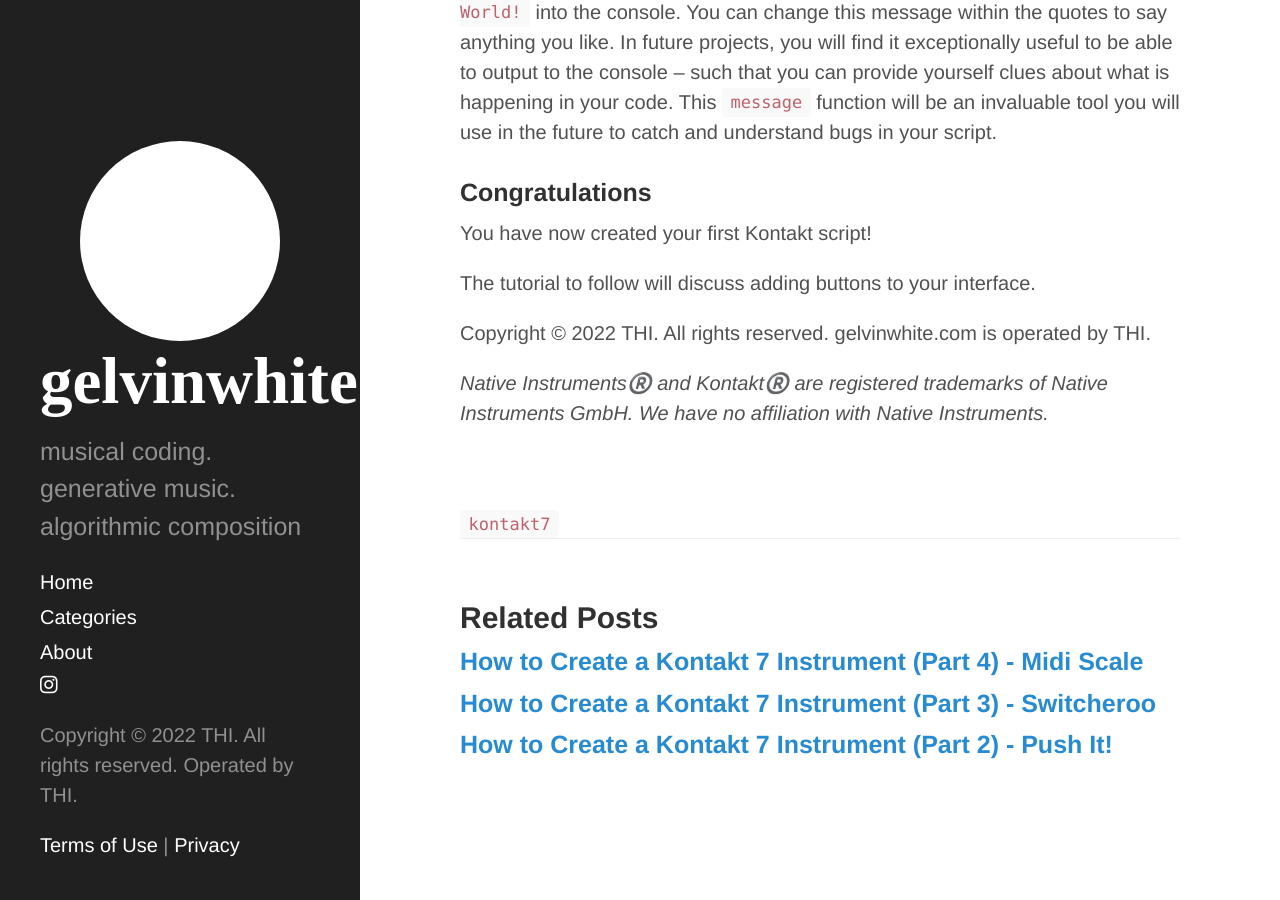
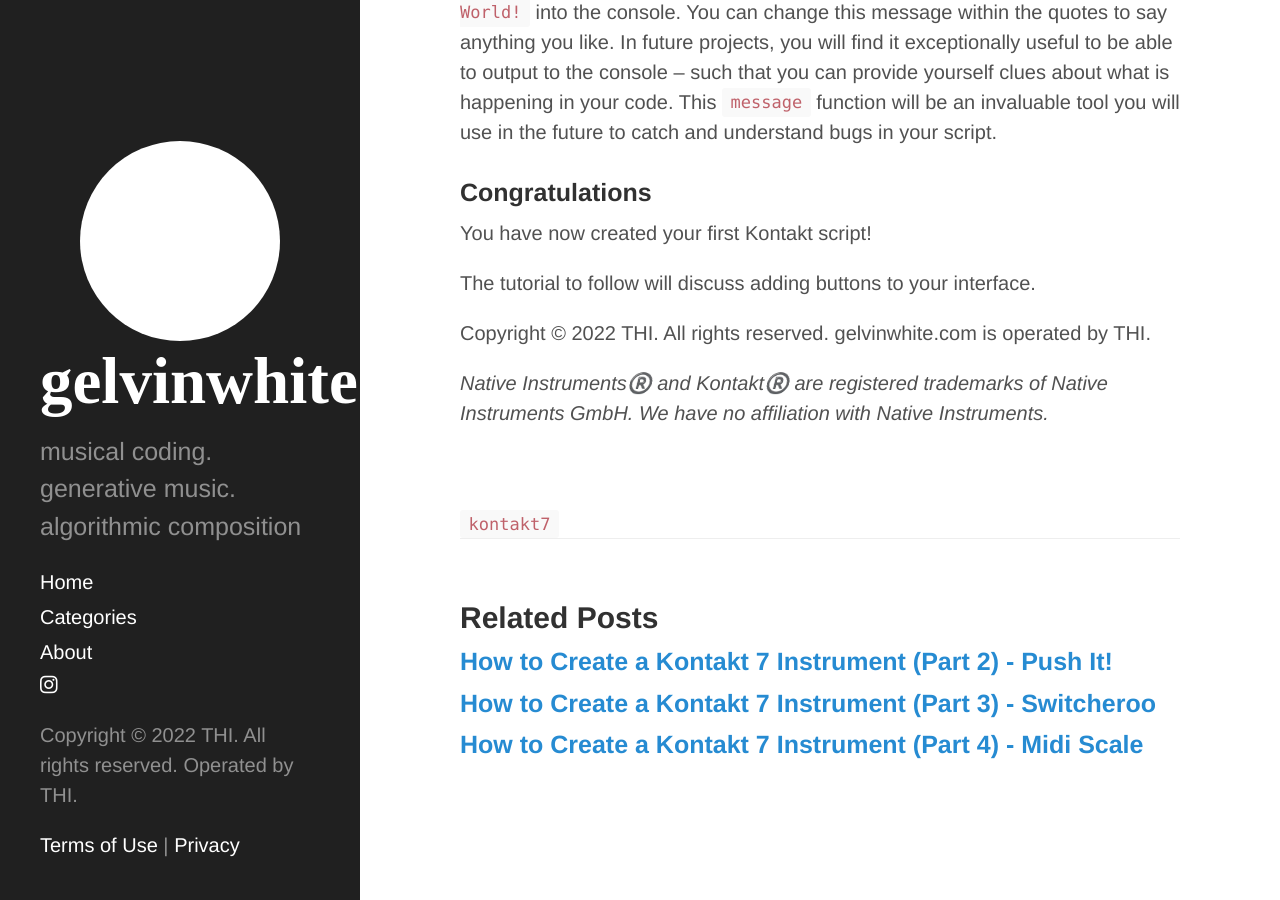
Before and after one commit to guyewhite/guyewhite.github.io, a Jekyll site: the page built from _posts/2022-10-01-how-to-create-a-kontakt-7-instrument.md, in a window 1280 px wide and 900 px high, scrolled down 4130 px. Built offline with Jekyll 4.4.1, drawn with Linux system fonts in a browser that asks for light colours; nearby versions of some CDN libraries; some web fonts are replaced.

Commit message:
“fourth”

```diff
--- a/_layouts/post.html
+++ b/_layouts/post.html
@@ -18,7 +18,7 @@ layout: default
 <div class="related">
   <h2>Related Posts</h2>
   <ul class="related-posts">
-    {% assign sorted = site.related_posts %}
+    {% assign sorted = site.related_posts | reverse %}
     {% for post in sorted limit:5 %}
       <li>
         <h3>
```
Also changed, not shown: 5 other files.
